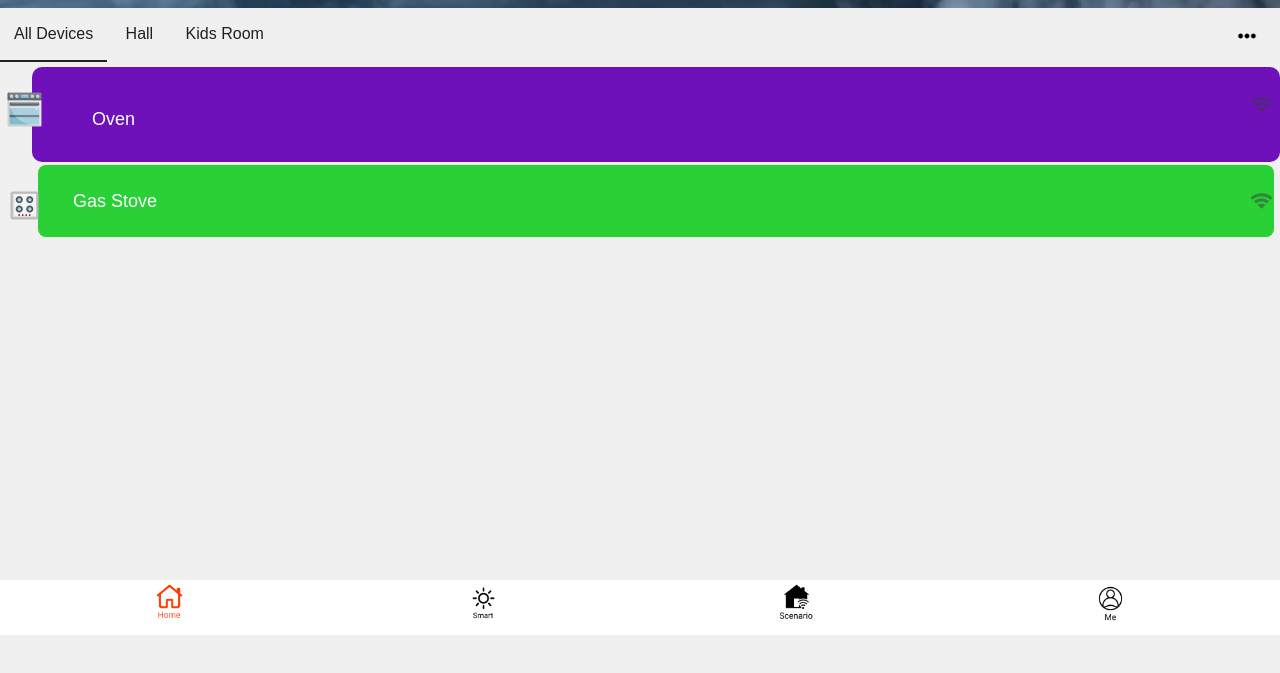
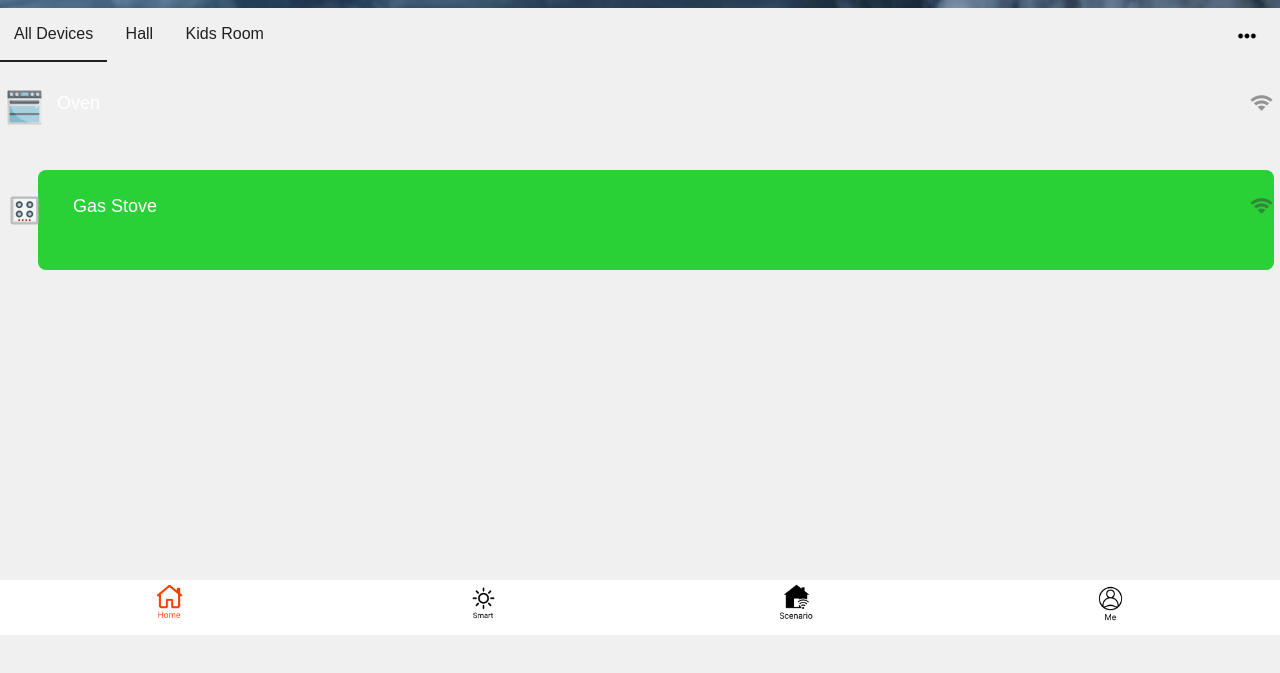
Before and after one commit to reza-madani92/PWA-SmartHome, a plain HTML site: page index.html in a window 1280 px wide. Shown: the part 165-838 px from the top of the page. Drawn offline with nearby package versions, Linux system fonts and the light colour scheme.

Commit message:
Add files via upload

```diff
--- a/style.css
+++ b/style.css
@@ -312,15 +312,18 @@ a:active {
   padding-top: 22.5px;
   padding-bottom: 22.5px;
   border-radius: 8px;
+  height: 100px;
 
 }
 
 .device1 {
-  padding: 2%;
-  font-size: 30px;
-  background-color: rgb(110, 17, 187);
-  border-radius: 10px;
+  border-radius: 8px;
+  height: 100px;
+  padding-top: 22.5px;
+  margin-left: -10px;
+
 }
+
 
 
 .wifi {
```
